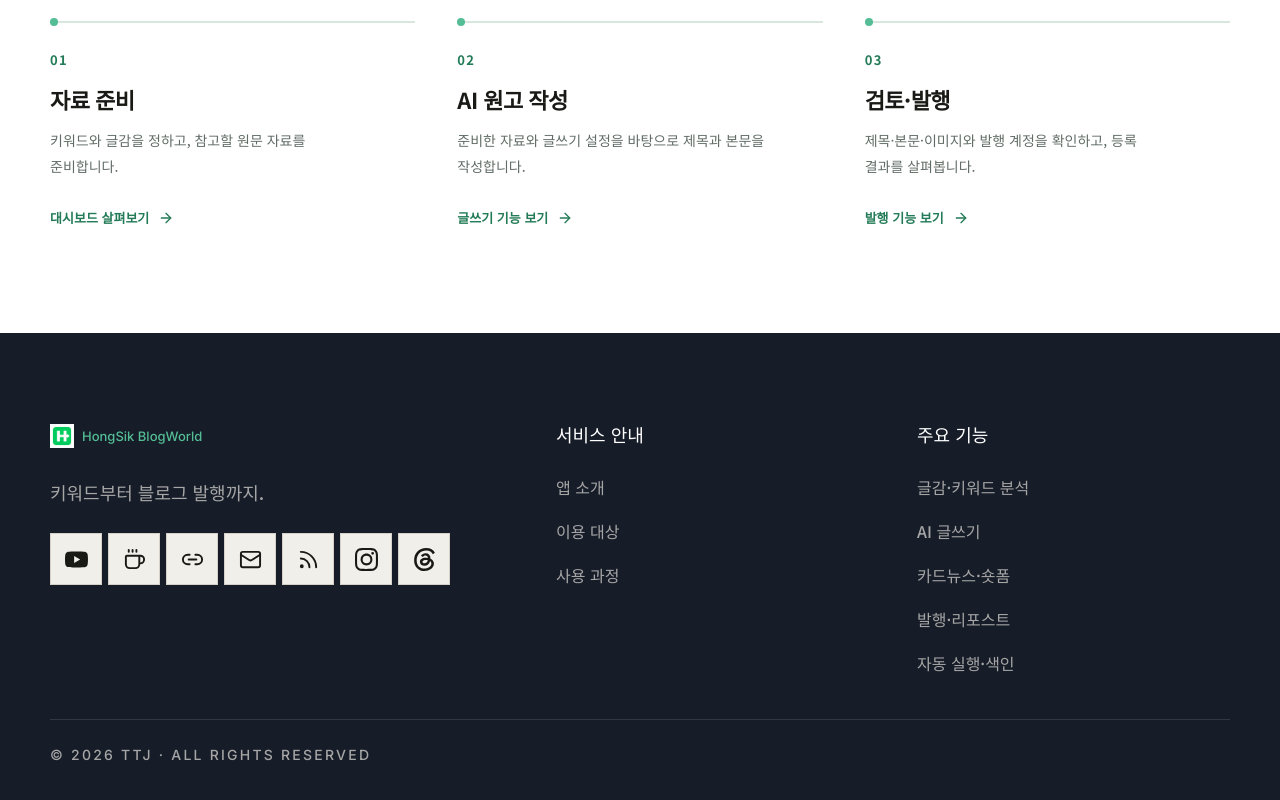
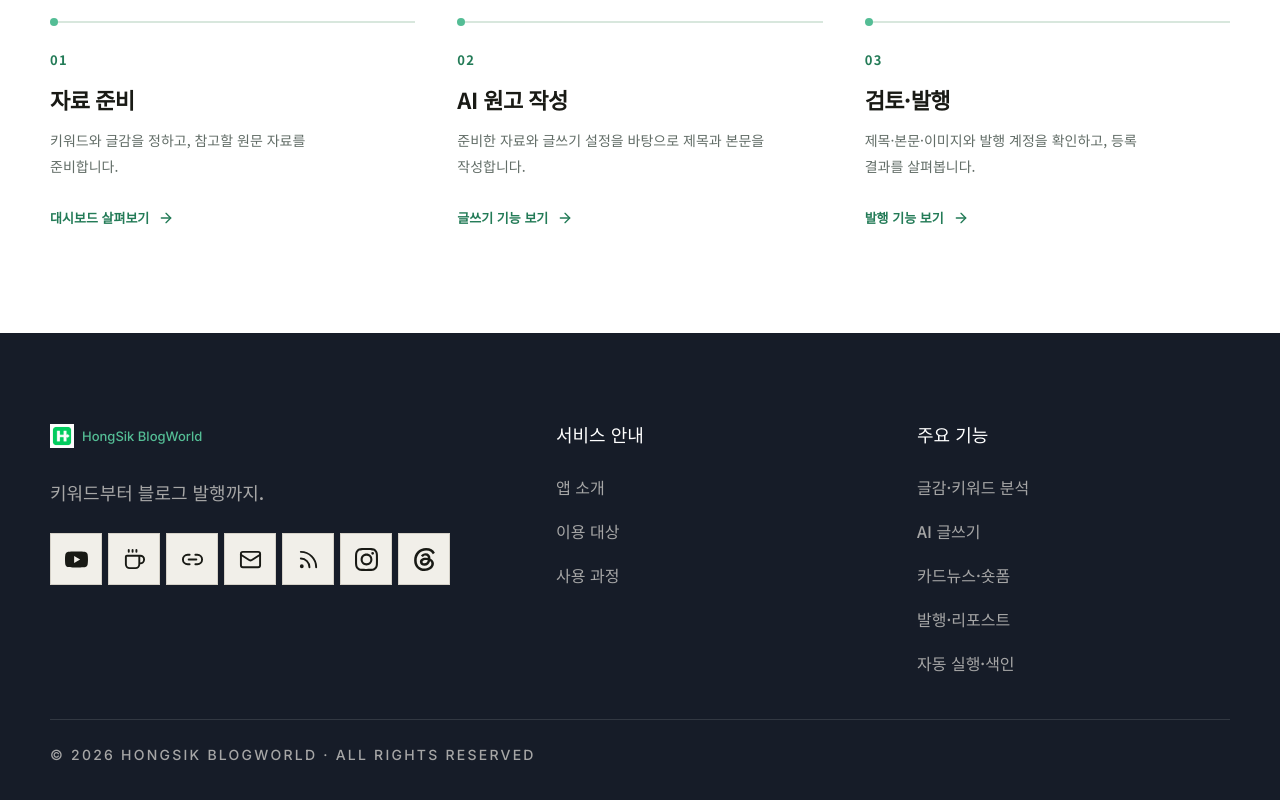
Before and after one commit to misohong0520-hue/hongsik-blogworld-landing, a Next.js app: page / in a window 1280 px wide. Shown: the part 8379-9179 px from the top of the page. Built offline with nearby package versions, Linux system fonts and the light colour scheme.

Commit message:
style: add branded footer legal line

```diff
--- a/src/components/footer/footer.tsx
+++ b/src/components/footer/footer.tsx
@@ -27,7 +27,7 @@ export function Footer() {
           </nav>
         </div>
         <div className={styles.bottom}>
-          <p className={styles.legal}>© 2026 TTJ · ALL RIGHTS RESERVED</p>
+          <p className={styles.legal}>© 2026 HongSik BlogWorld · ALL RIGHTS RESERVED</p>
         </div>
       </div>
     </footer>
```
Also changed, not shown: 2 other files (tests, documents, lock files or other folders).
